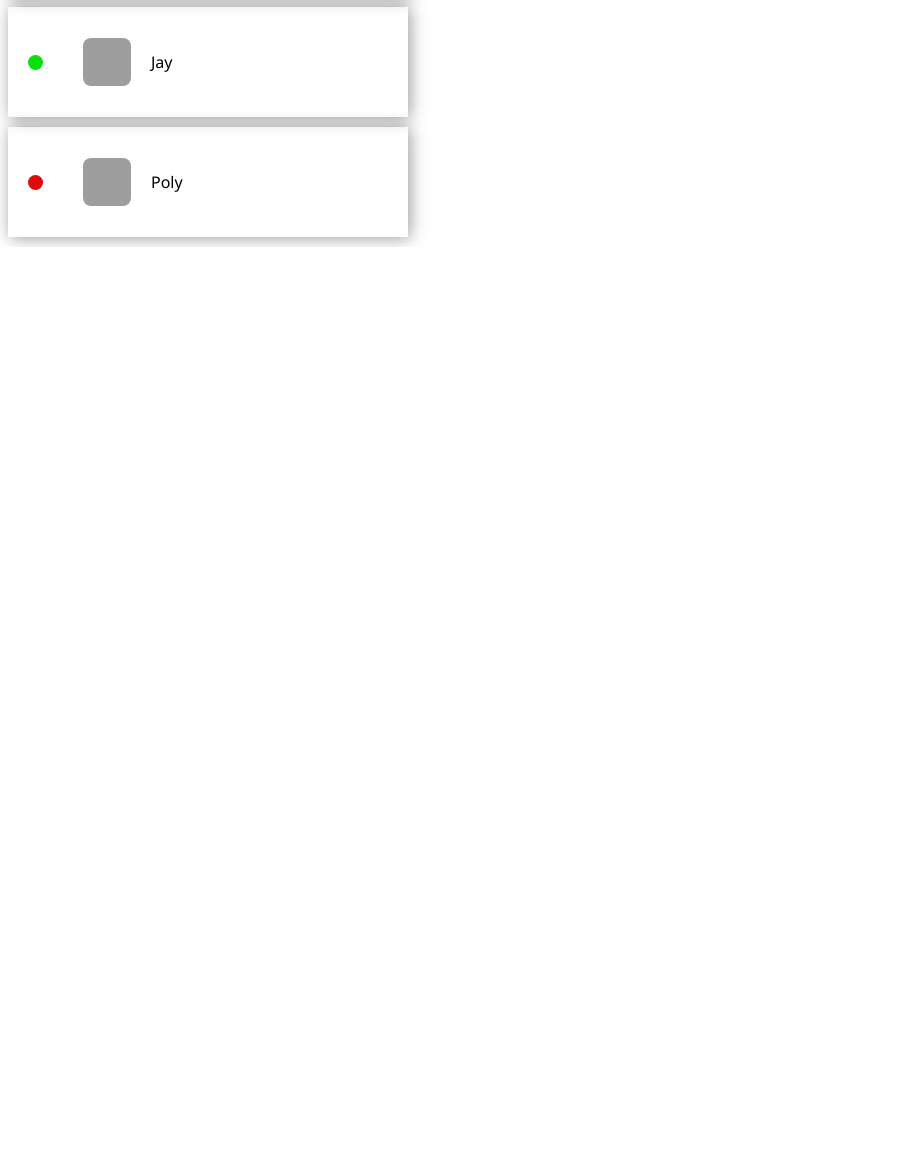
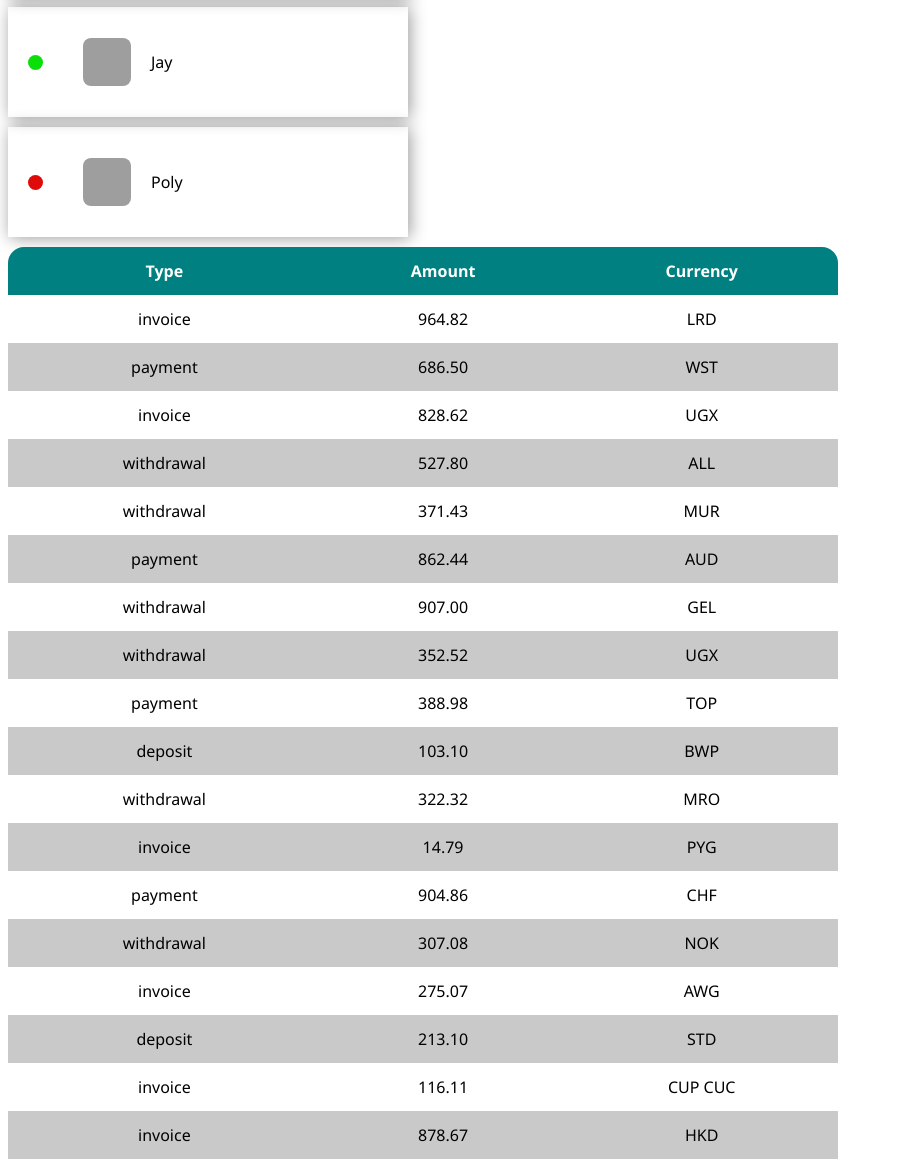
Before and after one commit to StanislavTaran/goit-react-hw-01-components, a React app: page / in a window 1280 px wide. Shown: the part 1135-2297 px from the top of the page, without its empty margins (0-901 px from the left). Before the commit the page ends 1382 px from the top, so only its background shows below. Built offline with nearby package versions, Linux system fonts and the light colour scheme; grey boxes are pictures that could not be loaded.

Commit message:
added tasks

```diff
--- a/package.json
+++ b/package.json
@@ -2,10 +2,12 @@
   "name": "goit-react-hw-01-components",
   "version": "0.1.0",
   "private": true,
+  "homepage": "https://StanislavTaran.github.io/goit-react-hw-01-components",
   "dependencies": {
     "@testing-library/jest-dom": "^4.2.4",
     "@testing-library/react": "^9.5.0",
     "@testing-library/user-event": "^7.2.1",
+    "gh-pages": "^2.2.0",
     "react": "^16.13.1",
     "react-dom": "^16.13.1",
     "react-scripts": "3.4.1"
@@ -14,7 +16,9 @@
     "start": "react-scripts start",
     "build": "react-scripts build",
     "test": "react-scripts test",
-    "eject": "react-scripts eject"
+    "eject": "react-scripts eject",
+    "predeploy": "npm run build",
+    "deploy": "gh-pages -d build"
   },
   "eslintConfig": {
     "extends": "react-app"
--- a/src/components/App.js
+++ b/src/components/App.js
@@ -5,11 +5,14 @@ import Statistics from './Statistics/Statistics';
 import statisticalData from '../statistical-data.json';
 import friends from '../friends.json';
 import FriendList from './FriendList/FriendList';
+import transactions from '../transactions.json';
+import TransactionHistory from './TransactionHistory/TransactionHistory';
 const App = () => (
   <>
     <Profile {...user} />
     <Statistics title="Upload stats" stats={statisticalData} />
     <FriendList friends={friends} />
+    <TransactionHistory items={transactions} />
   </>
 );
 
--- a/src/components/Profile/Profile.js
+++ b/src/components/Profile/Profile.js
@@ -32,7 +32,7 @@ const Profile = ({ avatar, name, tag, location, stats }) => {
 
 Profile.defaultProps = {
   avatar:
-    'https://encrypted-tbn0.gstatic.com/images?q=tbn%3AANd9GcS5s9n8MG2RJPcqJSEXvRjGCckFRyCbyatb_DW7NgMy07cD5arh',
+    'https://encrypted-tbn0.gstatic.com/images?q=tbn%3AANd9GcQnRMNYuYrEXFyDaRo9NiicC5ImbYSGDdxdaKiD91elWtSRt7E1',
   location: 'Unknown',
 };
 
--- a/src/components/Statistics/Statistics.module.css
+++ b/src/components/Statistics/Statistics.module.css
@@ -12,7 +12,7 @@
 .title {
   margin: 0 auto;
   height: 70px;
-  width: 270px;
+  min-width: 270px;
   display: flex;
   align-items: center;
   justify-content: center;
@@ -37,5 +37,4 @@
   flex-direction: column;
   align-items: center;
   justify-content: center;
-  /* color: #fff; */
 }
--- /dev/null
+++ b/src/components/TransactionHistory/TransactionHistory.js
@@ -0,0 +1,51 @@
+import React from 'react';
+import styles from './TransactionHistory.module.css';
+import propTypes from 'prop-types';
+
+const TransactionHistory = ({ items }) => {
+  return (
+    <table className={styles.TransactionHistory}>
+      <thead className={styles.tableHead}>
+        <tr className={styles.tableRow}>
+          <th>Type</th>
+          <th>Amount</th>
+          <th>Currency</th>
+        </tr>
+      </thead>
+
+      <tbody>
+        {items.length > 0 ? (
+          items.map((item, idx) => {
+            const RowClasses = idx % 2 ? styles.greyRow : styles.whiteRow;
+            return (
+              <tr key={item.id} className={RowClasses}>
+                <td className={styles.tableCell}>{item.type}</td>
+                <td className={styles.tableCell}>{item.amount}</td>
+                <td className={styles.tableCell}>{item.currency}</td>
+              </tr>
+            );
+          })
+        ) : (
+          <tr>
+            <td colSpan="3" className={styles.tableRow}>
+              NO DATA
+            </td>
+          </tr>
+        )}
+      </tbody>
+    </table>
+  );
+};
+
+TransactionHistory.propTypes = {
+  items: propTypes.arrayOf(
+    propTypes.shape({
+      id: propTypes.string.isRequired,
+      type: propTypes.string.isRequired,
+      amount: propTypes.string.isRequired,
+      currency: propTypes.string.isRequired,
+    }),
+  ),
+};
+
+export default TransactionHistory;
--- /dev/null
+++ b/src/components/TransactionHistory/TransactionHistory.module.css
@@ -0,0 +1,34 @@
+.TransactionHistory {
+  width: 830px;
+  font-family: 'Segoe UI', Tahoma, Geneva, Verdana, sans-serif;
+  font-size: 16px;
+  border-collapse: collapse;
+  border-radius: 1em;
+  overflow: hidden;
+}
+
+.tableHead {
+  color: rgb(255, 255, 255);
+  background-color: rgb(0, 128, 128);
+}
+.tableHead,
+.tableRow {
+  height: 48px;
+}
+.tableRow {
+  text-align: center;
+}
+
+.tableCell {
+  text-align: center;
+}
+
+.greyRow {
+  composes: tableRow;
+  background-color: rgb(202, 201, 201);
+}
+
+.whiteRow {
+  composes: tableRow;
+  background-color: rgb(255, 255, 255);
+}
--- /dev/null
+++ b/src/transactions.json
@@ -0,0 +1,122 @@
+[
+  {
+    "id": "1e0700a2-5183-4291-85cc-2065a036a683",
+    "type": "invoice",
+    "amount": "964.82",
+    "currency": "LRD"
+  },
+  {
+    "id": "a30f821b-4d25-4ff0-abdd-e340b3f0dd2b",
+    "type": "payment",
+    "amount": "686.50",
+    "currency": "WST"
+  },
+  {
+    "id": "44dca67a-8e5a-4798-bf8e-b15efd4e1abd",
+    "type": "invoice",
+    "amount": "828.62",
+    "currency": "UGX"
+  },
+  {
+    "id": "ea8ed3dc-2b68-4a53-905a-53ecb0adef33",
+    "type": "withdrawal",
+    "amount": "527.80",
+    "currency": "ALL"
+  },
+  {
+    "id": "ea76146a-0b00-4b80-bc02-a8c822176712",
+    "type": "withdrawal",
+    "amount": "371.43",
+    "currency": "MUR"
+  },
+  {
+    "id": "63ca02f9-d637-46b5-9237-f3b24425e029",
+    "type": "payment",
+    "amount": "862.44",
+    "currency": "AUD"
+  },
+  {
+    "id": "ed0263e8-59a5-4bf1-87e0-2bb88e53dc34",
+    "type": "withdrawal",
+    "amount": "907.00",
+    "currency": "GEL"
+  },
+  {
+    "id": "6013bad0-750c-4691-8bc2-d8f2b43969c4",
+    "type": "withdrawal",
+    "amount": "352.52",
+    "currency": "UGX"
+  },
+  {
+    "id": "252c7be4-8b06-4fa7-8d42-61fb835b70d5",
+    "type": "payment",
+    "amount": "388.98",
+    "currency": "TOP"
+  },
+  {
+    "id": "4eaab41b-b967-40ac-82ed-85fc66f646f1",
+    "type": "deposit",
+    "amount": "103.10",
+    "currency": "BWP"
+  },
+  {
+    "id": "9648a350-8469-42d5-8bf3-18090de5fe67",
+    "type": "withdrawal",
+    "amount": "322.32",
+    "currency": "MRO"
+  },
+  {
+    "id": "9c5c25fb-1a95-4b2f-8d1f-4c4426d677cc",
+    "type": "invoice",
+    "amount": "14.79",
+    "currency": "PYG"
+  },
+  {
+    "id": "43ef232c-80e9-4d6f-b48a-b22405620de3",
+    "type": "payment",
+    "amount": "904.86",
+    "currency": "CHF"
+  },
+  {
+    "id": "5161682e-e620-4019-ab0a-24ceb10fbd20",
+    "type": "withdrawal",
+    "amount": "307.08",
+    "currency": "NOK"
+  },
+  {
+    "id": "7b119d71-42e6-4c42-a141-6818b07bb9ff",
+    "type": "invoice",
+    "amount": "275.07",
+    "currency": "AWG"
+  },
+  {
+    "id": "a4f65722-65c4-4c28-b1f4-b8ed988bb205",
+    "type": "deposit",
+    "amount": "213.10",
+    "currency": "STD"
+  },
+  {
+    "id": "c6e5784b-0ca3-48d6-86e5-b5128af5a523",
+    "type": "invoice",
+    "amount": "116.11",
+    "currency": "CUP CUC"
+  },
+  {
+    "id": "c9ebed6a-3a02-4b49-ac0d-0534b51f2bfd",
+    "type": "invoice",
+    "amount": "878.67",
+    "currency": "HKD"
+  },
+  {
+    "id": "a4a98b0e-b22c-438b-9f83-de2df52110c8",
+    "type": "invoice",
+    "amount": "725.03",
+    "currency": "UYU UYI"
+  },
+  {
+    "id": "b39bfa7a-0166-4c47-94d6-87d20590f746",
+    "type": "payment",
+    "amount": "405.45",
+    "currency": "MDL"
+  }
+]
```
Also changed, not shown: 1 other file.
